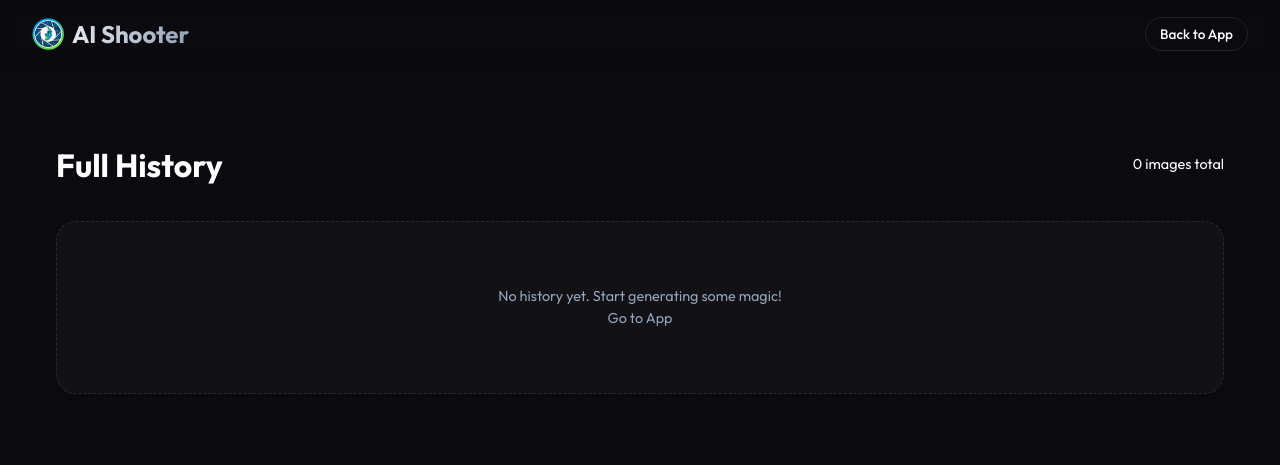
After one commit to Akramzenibaa/AI-shooter-django, a Django app: page /history/ in a window 1280 px wide. The commit adds this page. Shown: the top 465 px of the page. Run offline with Django 5.2, Linux system fonts and the light colour scheme; some libraries are stand-ins or nearby versions.

Commit message:
Limit dashboard history to 8 images and add dedicated history page

```diff
--- a/apps/core/urls.py
+++ b/apps/core/urls.py
@@ -6,6 +6,7 @@ app_name = 'core'
 urlpatterns = [
     path('', views.landing, name='landing'),
     path('app/', views.dashboard, name='dashboard'),
+    path('history/', views.history_view, name='history'),
     path('about/', views.about, name='about'),
     path('privacy/', views.privacy, name='privacy'),
     path('terms/', views.terms, name='terms'),
--- a/apps/core/views.py
+++ b/apps/core/views.py
@@ -1,30 +1,40 @@
 from django.shortcuts import render
 from apps.images.models import GeneratedImage
+from django.urls import path # Added import for path
 
 def landing(request):
     return render(request, 'core/landing.html')
 
+def _optimize_image_urls(request, history):
+    """Helper to optimize Cloudinary URLs for thumbnails and high-res viewing based on user plan."""
+    plan = 'free'
+    if hasattr(request.user, 'userprofile'):
+        plan = request.user.userprofile.plan_type
+
+    for img in history:
+        if 'cloudinary.com' in img.image_url and '/upload/' in img.image_url:
+            img.thumbnail_url = img.image_url.replace('/upload/', '/upload/w_600,c_scale,q_auto,f_auto/')
+            # Generate high-res URL based on plan
+            res_limit = "w_4096" if plan == 'agency' else "w_2048"
+            img.high_res_url = img.image_url.replace('/upload/', f'/upload/{res_limit},c_scale,q_auto:best/')
+        else:
+            img.thumbnail_url = img.image_url
+            img.high_res_url = img.image_url
+    return history
+
 def dashboard(request):
     history = []
     if request.user.is_authenticated:
-        history = GeneratedImage.objects.filter(user=request.user)[:20]
-        # Optimize URLs for dashboard thumbnails and high-res viewing
-        plan = request.user.userprofile.plan_type
-        import logging
-        logger = logging.getLogger(__name__)
-        logger.info(f"Dashboard: User {request.user.email} has plan '{plan}'")
+        history = GeneratedImage.objects.filter(user=request.user)[:8]
+        history = _optimize_image_urls(request, history)
+    return render(request, 'core/dashboard.html', {'history': history})
 
-        for img in history:
-            if 'cloudinary.com' in img.image_url and '/upload/' in img.image_url:
-                img.thumbnail_url = img.image_url.replace('/upload/', '/upload/w_600,c_scale,q_auto,f_auto/')
-                # Generate high-res URL based on plan
-                res_limit = "w_4096" if plan == 'agency' else "w_2048"
-                img.high_res_url = img.image_url.replace('/upload/', f'/upload/{res_limit},c_scale,q_auto:best/')
-                logger.info(f"Dashboard: Generated high-res URL with {res_limit} for image {img.id}")
-            else:
-                img.thumbnail_url = img.image_url
-                img.high_res_url = img.image_url
-    return render(request, 'core/dashboard.html', {'history': history})
+def history_view(request):
+    history = []
+    if request.user.is_authenticated:
+        history = GeneratedImage.objects.filter(user=request.user)
+        history = _optimize_image_urls(request, history)
+    return render(request, 'core/history.html', {'history': history})
 
 def about(request):
     return render(request, 'core/about.html')
--- a/static/css/styles.css
+++ b/static/css/styles.css
@@ -350,6 +350,19 @@ body {
 .history-subtitle {
     font-size: 0.85rem;
     color: var(--text-muted);
+}
+
+.history-view-all {
+    font-size: 0.85rem;
+    color: var(--primary);
+    text-decoration: none;
+    font-weight: 500;
+    transition: all 0.2s;
+}
+
+.history-view-all:hover {
+    color: var(--secondary);
+    text-shadow: 0 0 8px var(--secondary-glow);
 }
 
 .history-grid {
--- /dev/null
+++ b/templates/core/history.html
@@ -0,0 +1,74 @@
+{% extends "base.html" %}
+{% load static %}
+
+{% block content %}
+<div class="page">
+    <header class="topbar" id="navbar">
+        <div class="topbar-content">
+            <a href="{% url 'core:landing' %}" class="logo logo-auth">
+                <img src="{% static 'assets/logo.png' %}" alt="Logo">
+                <span>AI Shooter</span>
+            </a>
+
+            <div class="topbar-actions">
+                <div class="flex-gap-small">
+                    <a href="{% url 'core:dashboard' %}" class="btn small secondary">Back to App</a>
+                </div>
+            </div>
+        </div>
+    </header>
+
+    <main class="content">
+        <div class="container" style="max-width: 1200px; margin: 0 auto; padding: 2rem 1rem;">
+            <div style="display: flex; justify-content: space-between; align-items: center; margin-bottom: 2rem;">
+                <h1 style="font-size: 2rem; font-weight: 700;">Full History</h1>
+                <div style="color: var(--text-dim); font-size: 0.9rem;">{{ history|length }} images total</div>
+            </div>
+
+            {% if history %}
+            <div class="history-grid" style="display: grid; grid-template-columns: repeat(auto-fill, minmax(200px, 1fr)); gap: 1.5rem;">
+                {% for img in history %}
+                <div class="history-item">
+                    <img src="{{ img.thumbnail_url|default:img.image_url }}" alt="History" loading="lazy" style="width: 100%; aspect-ratio: 1; object-fit: cover; border-radius: 12px; cursor: pointer;" onclick="openModal('{{ img.high_res_url|default:img.image_url }}')">
+                    <a href="{{ img.high_res_url|default:img.image_url }}" download class="dl-icon" title="Download">
+                        <svg xmlns="http://www.w3.org/2000/svg" viewBox="0 0 24 24" fill="currentColor" class="w-6 h-6">
+                            <path fillRule="evenodd"
+                                d="M12 2.25a.75.75 0 01.75.75v11.69l3.22-3.22a.75.75 0 111.06 1.06l-4.5 4.5a.75.75 0 01-1.06 0l-4.5-4.5a.75.75 0 111.06-1.06l3.22 3.22V3a.75.75 0 01.75-.75zm-9 13.5a.75.75 0 01.75.75v2.25a1.5 1.5 0 001.5 1.5h13.5a1.5 1.5 0 001.5-1.5v-2.25a.75.75 0 011.5 0v2.25a3 3 0 01-3 3H4.5a3 3 0 01-3-3v-2.25a.75.75 0 01.75-.75z"
+                                clipRule="evenodd" />
+                        </svg>
+                    </a>
+                </div>
+                {% endfor %}
+            </div>
+            {% else %}
+            <div class="history-empty" style="text-align: center; padding: 4rem 2rem; background: var(--card-bg); border-radius: 20px;">
+                <p>No history yet. Start generating some magic!</p>
+                <a href="{% url 'core:dashboard' %}" class="btn" style="margin-top: 1rem;">Go to App</a>
+            </div>
+            {% endif %}
+        </div>
+    </main>
+
+    <div class="modal hidden" id="image-modal">
+        <img id="modal-img" src="" alt="Full view">
+    </div>
+</div>
+{% endblock %}
+
+{% block extra_js %}
+<script>
+    const modal = document.getElementById('image-modal');
+    const modalImg = document.getElementById('modal-img');
+
+    function openModal(url) {
+        modalImg.src = url;
+        modal.classList.remove('hidden');
+        document.body.style.overflow = 'hidden';
+    }
+
+    modal.addEventListener('click', () => {
+        modal.classList.add('hidden');
+        document.body.style.overflow = '';
+    });
+</script>
+{% endblock %}
```
Also changed, not shown: templates/core/dashboard.html (+6 -1 lines).
